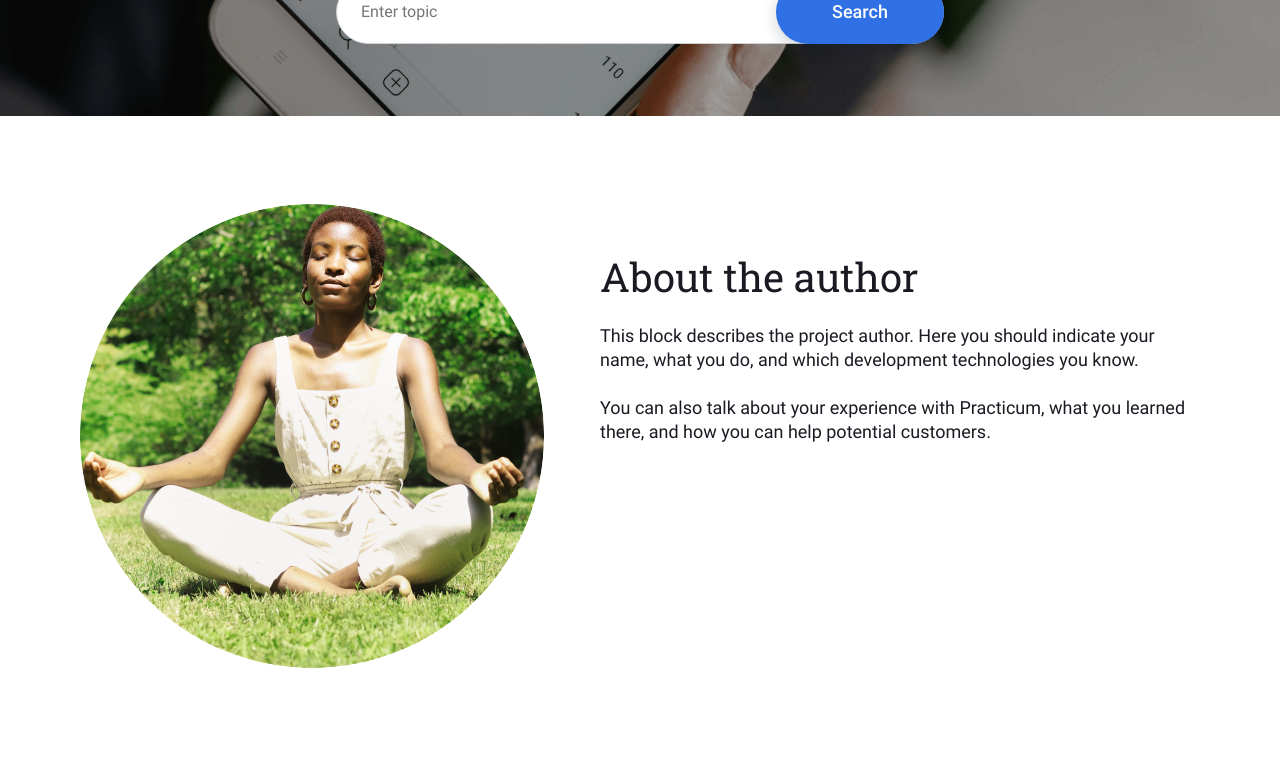
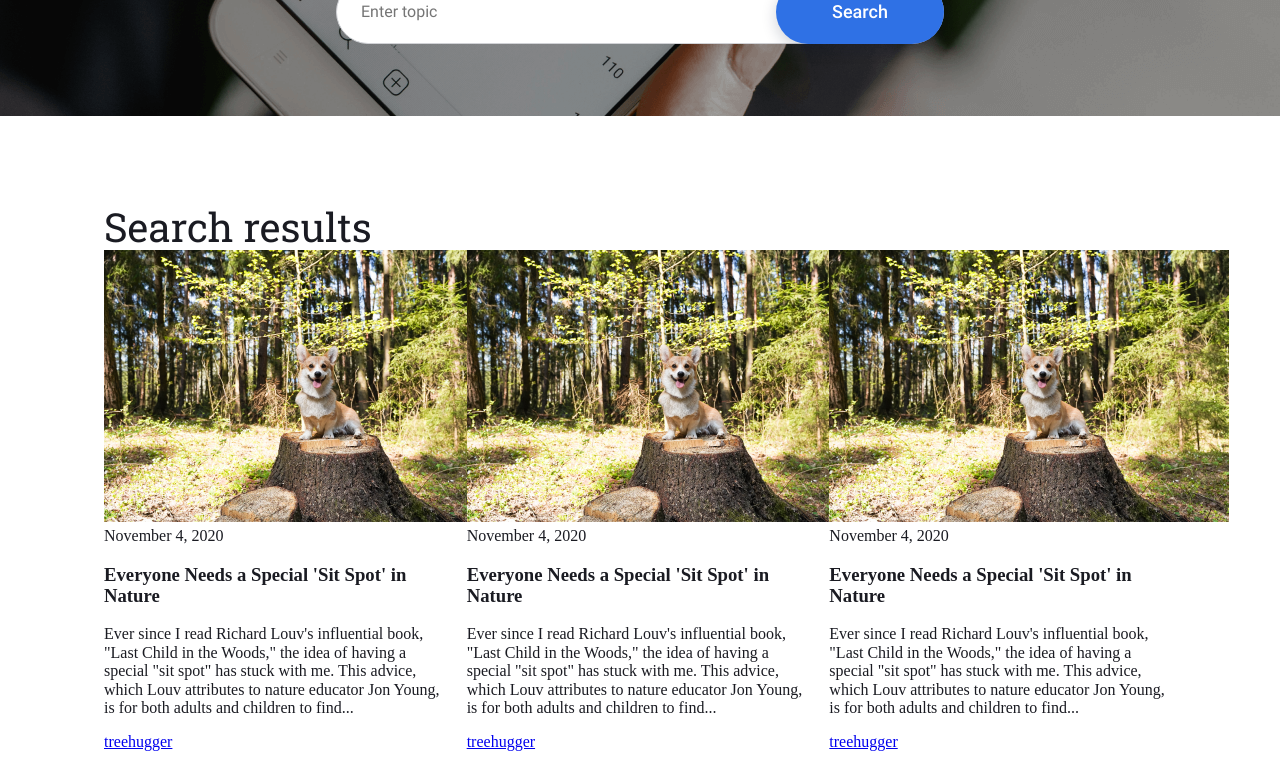
Before and after one commit to meidankaye/news-explorer-frontend, a React (Create React App) app: page / in a window 1280 px wide. Shown: the part 460-1226 px from the top of the page. Built offline with nearby package versions, Linux system fonts and the light colour scheme.

Commit message:
feat: basic articles structure

```diff
--- a/src/components/About/About.css
+++ b/src/components/About/About.css
@@ -1,7 +1,7 @@
 .about {
   display: flex;
   color: #1a1b22;
-  padding: 80px;
+  padding: 80px 104px;
 }
 
 .about__image {
--- /dev/null
+++ b/src/components/CardLabel/CardLabel.js
@@ -0,0 +1,7 @@
+import "./CardLabel.css";
+
+function CardLabel() {
+
+}
+
+export default CardLabel;
--- a/src/components/Main/Main.js
+++ b/src/components/Main/Main.js
@@ -1,6 +1,7 @@
 import "./Main.css";
 import SearchForm from "../SearchForm/SearchForm";
 import About from "../About/About";
+import NewsCardList from "../NewsCardList/NewsCardList";
 
 function Main() {
   return (
@@ -13,6 +14,7 @@ function Main() {
         </p>
         <SearchForm />
       </div>
+      <NewsCardList />
       <About />
     </section>
   );
--- a/src/components/NewsCard/NewsCard.css
+++ b/src/components/NewsCard/NewsCard.css
@@ -0,0 +1,3 @@
+.news-card {
+
+}
--- a/src/components/NewsCard/NewsCard.js
+++ b/src/components/NewsCard/NewsCard.js
@@ -0,0 +1,39 @@
+import "./NewsCard.css";
+import CardLabel from "../CardLabel/CardLabel";
+import placeholderCardImage from "../../images/placeholdercard.png";
+
+function NewsCard() {
+  return (
+    <li>
+      <article className="news-card">
+        <div className="news-card__image-box">
+          <CardLabel />
+          <a href="/">
+            <img
+              className="news-card__image"
+              src={placeholderCardImage}
+              alt="Card placeholder"
+            ></img>
+          </a>
+        </div>
+        <div className="news-card__info">
+          <span className="news-card__date">November 4, 2020</span>
+          <h3 className="news-card__title">
+            Everyone Needs a Special 'Sit Spot' in Nature
+          </h3>
+          <p className="news-card__text">
+            Ever since I read Richard Louv's influential book, "Last Child in
+            the Woods," the idea of having a special "sit spot" has stuck with
+            me. This advice, which Louv attributes to nature educator Jon Young,
+            is for both adults and children to find...
+          </p>
+        </div>
+        <a className="news-card__source" href="/">
+          treehugger
+        </a>
+      </article>
+    </li>
+  );
+}
+
+export default NewsCard;
--- a/src/components/NewsCardList/NewsCardList.css
+++ b/src/components/NewsCardList/NewsCardList.css
@@ -0,0 +1,24 @@
+.news-card-list {
+  color: #1a1b22;
+  display: flex;
+  flex-direction: column;
+  padding: 80px 104px;
+  position: relative;
+}
+
+.news-card-list__title {
+  font-family: "Roboto-slab", sans-serif;
+  font-weight: 400;
+  font-size: 40px;
+  line-height: 46px;
+  margin: 0;
+}
+
+.news-card-list__container {
+  display: grid;
+  grid-template-columns: repeat(3, minmax(150px, 1fr));
+  list-style: none;
+  gap: 16px;
+  margin: 0;
+  padding: 0;
+}
--- a/src/components/NewsCardList/NewsCardList.js
+++ b/src/components/NewsCardList/NewsCardList.js
@@ -0,0 +1,20 @@
+import "./NewsCardList.css";
+import NewsCard from "../NewsCard/NewsCard";
+
+function NewsCardList({ children }) {
+  return (
+    <section className="news-card-list">
+      <h2 className="news-card-list__title">Search results</h2>
+      <ul className="news-card-list__container">
+        <NewsCard />
+        <NewsCard />
+        <NewsCard />
+        <NewsCard />
+        <NewsCard />
+      </ul>
+      <button className="news-card-list__button">Show more</button>
+    </section>
+  );
+}
+
+export default NewsCardList;
```
Also changed, not shown: src/components/CardLabel/CardLabel.css (added), src/images/placeholdercard.png (added).
